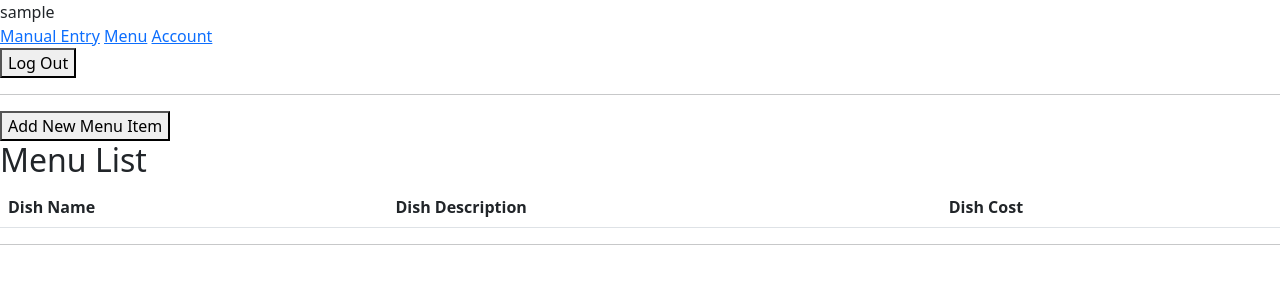
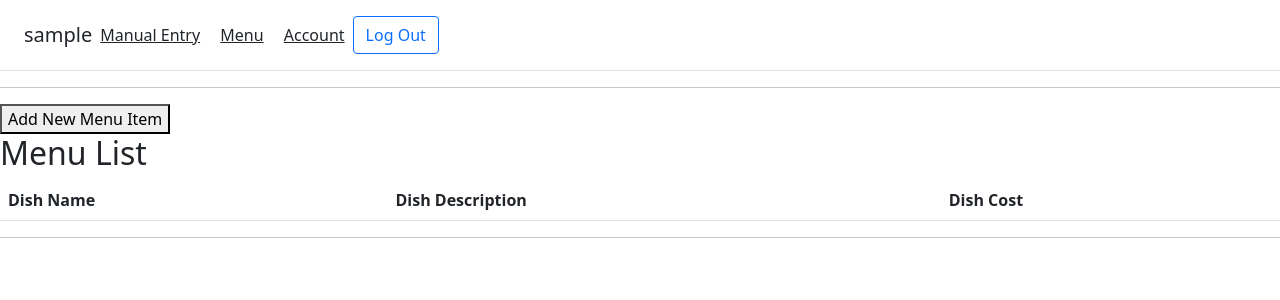
Before and after one commit to alam1704/pos_app, a Flask app: page /dishes/ in a window 1280 px wide. Shown: the top 300 px of the page. Run offline with Flask 2, Linux system fonts and the light colour scheme; the visitor is signed in with stand-in values (Sample User, id 1); data comes from the database, SQL or seed files in the repository; data that the repository does not hold is empty; parts of the project's set-up code (start-up, migrations or seed data) failed here and were passed over.

Commit message:
added styling to header

```diff
--- a/pos_app/templates/base.html
+++ b/pos_app/templates/base.html
@@ -9,20 +9,27 @@
         <link href="https://cdn.jsdelivr.net/npm/bootstrap@5.1.3/dist/css/bootstrap.min.css" rel="stylesheet" integrity="sha384-1BmE4kWBq78iYhFldvKuhfTAU6auU8tT94WrHftjDbrCEXSU1oBoqyl2QvZ6jIW3" crossorigin="anonymous">
     </head>
     <body>
-        <header>
-            {{ current_user.restaurant_name }}
-            <script src="https://cdn.jsdelivr.net/npm/bootstrap@5.1.3/dist/js/bootstrap.bundle.min.js" integrity="sha384-ka7Sk0Gln4gmtz2MlQnikT1wXgYsOg+OMhuP+IlRH9sENBO0LRn5q+8nbTov4+1p" crossorigin="anonymous"></script>
-            <nav>
-                {% if current_user.is_authenticated %}
-                    <a href="/">Manual Entry</a>
-                    <a href="/dishes/">Menu</a>
-                    <a href="/account/">Account</a>
-                    <form action="/logout/" method="POST">
-                    <button>Log Out</button>
-                    </form>
-                {% endif %}
+        {% if current_user.is_authenticated %}
+        <header class="d-flex flex-column flex-md-row align-items-center p-3 px-md-4 mb-3 bg-white border-bottom box-shadow">
+
+            <h5 class="my-0 mr-md-auto font-weight-normal">{{ current_user.restaurant_name }}</h5>
+            <nav class="my-2 my-md-0 mr-md-3">
+                <a class="p-2 text-dark" href="/calculator/">Manual Entry</a>
+                <a class="p-2 text-dark" href="/dishes/">Menu</a>
+                <a class="p-2 text-dark" href="/account/">Account</a>
+
             </nav>
+            <form class="form-logout" action="/logout/" method="POST">
+            <button class="btn btn-outline-primary" type="submit">Log Out</button>
+            </form>
+
         </header>
+        {% endif %}
+
+
+
+
+
         <div>
             {% block content%}
 
```
